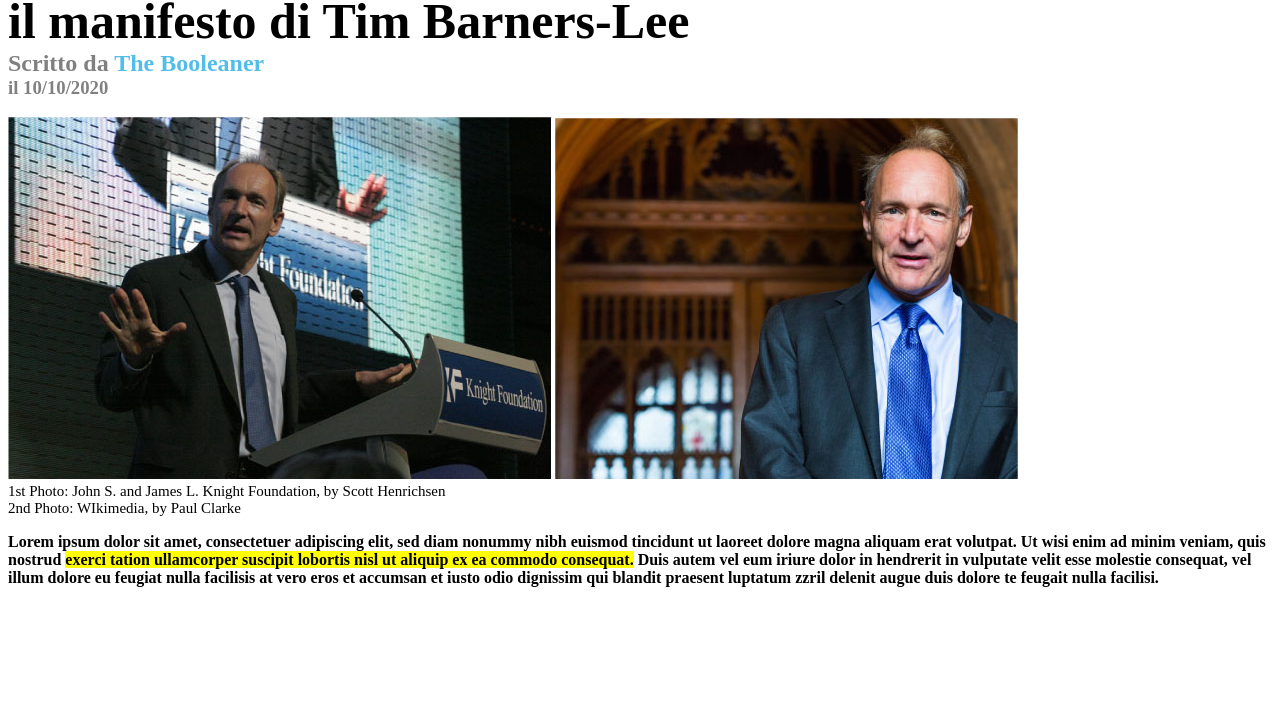
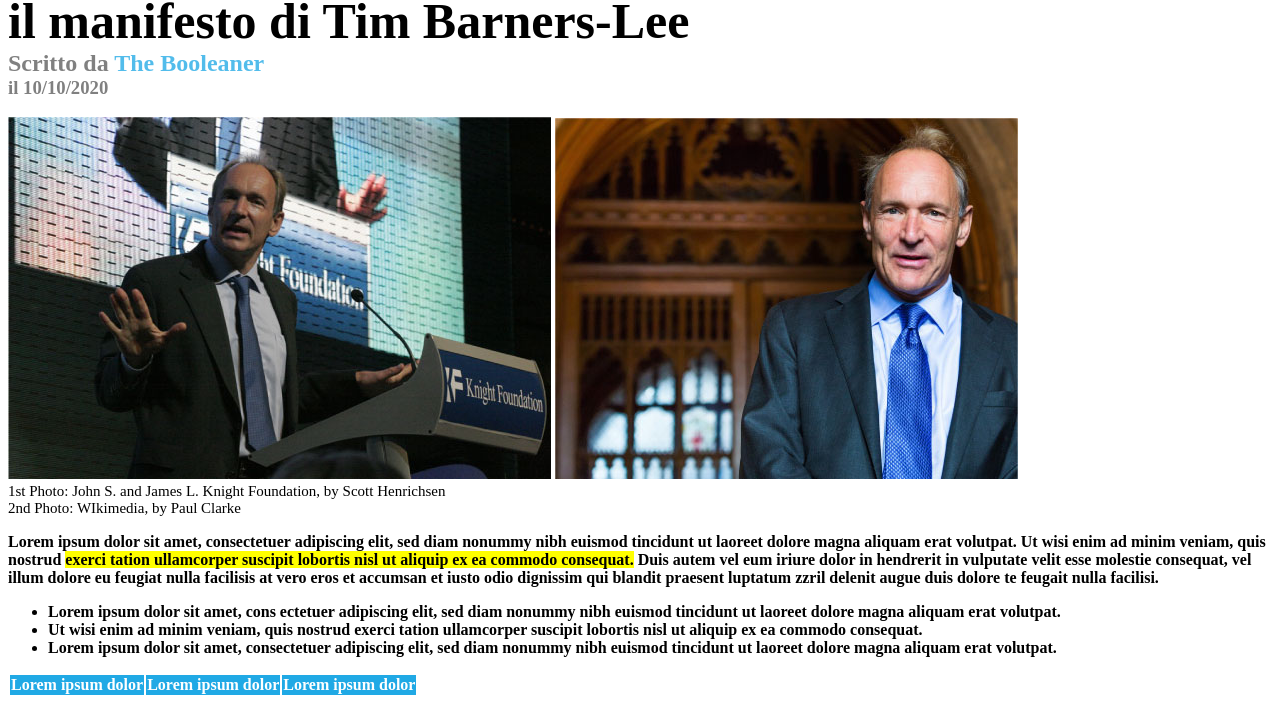
Before and after one commit to martinolanza03/html-css-booleaner, a plain HTML site: page index.html in a window 1280 px wide. Shown: the part 249-954 px from the top of the page. Before the commit the page ends 852 px from the top, so only its background shows below. Drawn offline with Linux system fonts and the light colour scheme.

Commit message:
feat: add head of table

```diff
--- a/css/style.css
+++ b/css/style.css
@@ -43,3 +43,9 @@ span {
     background-color: yellow;
     color: black;
 }
+
+thead {
+    background-color:rgb(32, 169, 229);
+    color: white;
+
+}
--- a/index.html
+++ b/index.html
@@ -49,11 +49,30 @@
             Lorem ipsum dolor sit amet, consectetuer adipiscing elit, sed diam nonummy nibh euismod tincidunt ut laoreet dolore magna aliquam erat volutpat. Ut wisi enim
             ad minim veniam, quis nostrud <span class="text-background">exerci tation ullamcorper suscipit lobortis nisl ut aliquip ex ea commodo consequat.</span> Duis autem vel eum iriure dolor in hendrerit in
             vulputate velit esse molestie consequat, vel illum dolore eu feugiat nulla facilisis at vero eros et accumsan et iusto odio dignissim qui blandit praesent luptatum
-            zzril delenit augue duis dolore te feugait nulla facilisi.
-
+            zzril delenit augue duis dolore te feugait nulla facilisi. <br>
          <p>
         <!-- Fine Paragrafo-->
 
+        <!-- Inizio Lista-->
+        <ul class="bold">
+            <li>Lorem ipsum dolor sit amet, cons ectetuer adipiscing elit, sed diam nonummy nibh euismod tincidunt ut laoreet dolore magna aliquam erat volutpat.</li>
+            <li>Ut wisi enim ad minim veniam, quis nostrud exerci tation ullamcorper suscipit lobortis nisl ut aliquip ex ea commodo consequat.</li>
+            <li>Lorem ipsum dolor sit amet, consectetuer adipiscing elit, sed diam nonummy nibh euismod tincidunt ut laoreet dolore magna aliquam erat volutpat.</li>
+        </ul>
+        <!-- Fine Lista-->
+
+        <!-- Inizio Tabella-->
+        <table>
+            <thead>
+                <tr>
+                    <th>Lorem ipsum dolor</th>
+                    <th>Lorem ipsum dolor</th>
+                    <th>Lorem ipsum dolor</th>
+                </tr>
+            </thead>
+        </table>
+
+        <!-- Fine Tabella-->
     </main>
     <!-- Fine Main-->
 </body>
```
